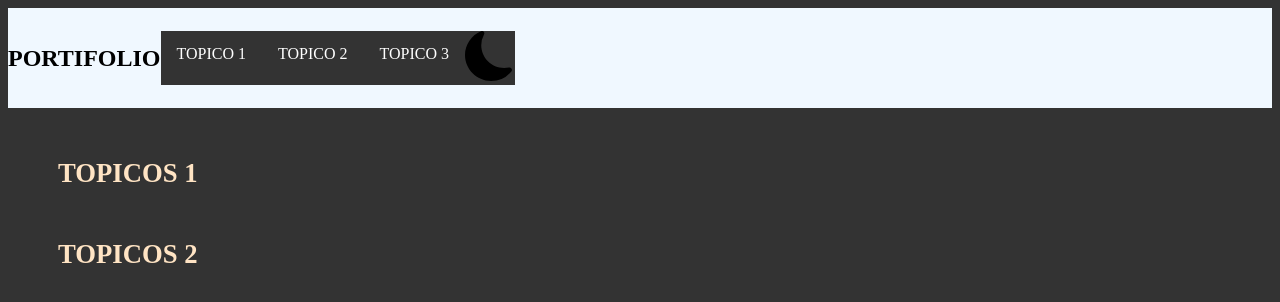
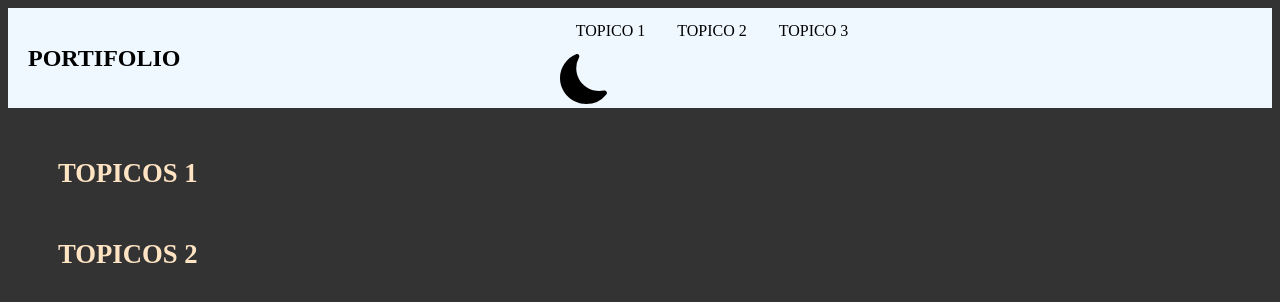
Before and after one commit to JbRodrigues/Portifolio, a plain HTML site: page site-portifolio/index.html in a window 1280 px wide. Drawn offline with Linux system fonts and the light colour scheme.

Commit message:
Update CSS
Conteudo do navbar esta funcionando, precisando apenas de ajustes no botao de THEME mode

```diff
--- a/site-portifolio/estilos.css
+++ b/site-portifolio/estilos.css
@@ -20,6 +20,10 @@ body {
     /*DEPOIS QUE ADICIONEI ESSE COMPONENTE, O TEXTO FICOU NO MEIO*/
 }
 
+nav h1{
+    padding-left: 20px;
+}
+
 
 .theme {
     float: right;
@@ -27,19 +31,18 @@ body {
 
 .navbar {
     list-style-type: none;
-    margin: 0;
+    margin: 30%;
     padding: 0;
     overflow: hidden;
-    background-color: #333;
 }
 
 .navbar li{
-    float: left;
+    float: left;/*PROPRIEDADE QUE ESTA DEIXANDO O CONTEUDO InLine - HORIZONTAL*/
 }
 
 .navbar li a {
     display: block;
-    color: white;
+    color: black;
     text-align: center;
     padding: 14px 16px;
     text-decoration: none;
```
